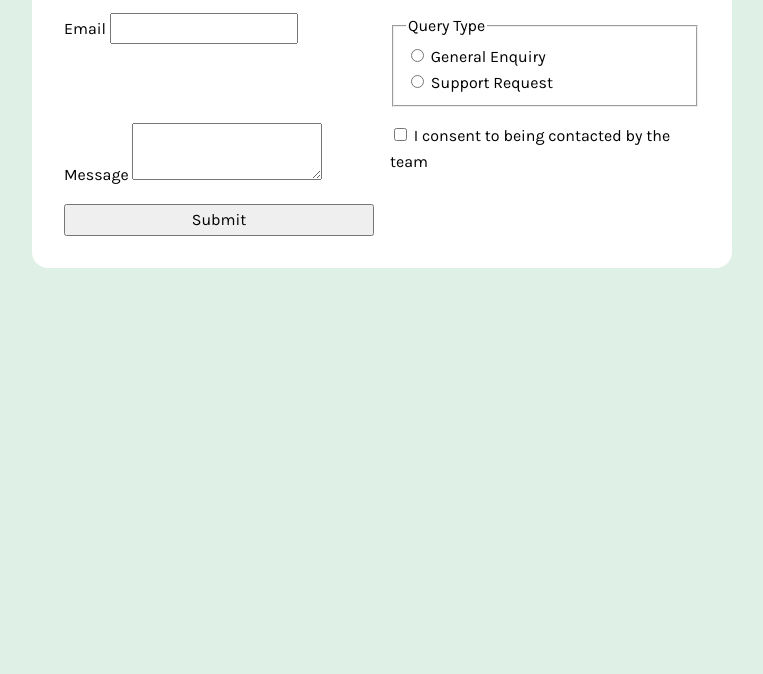
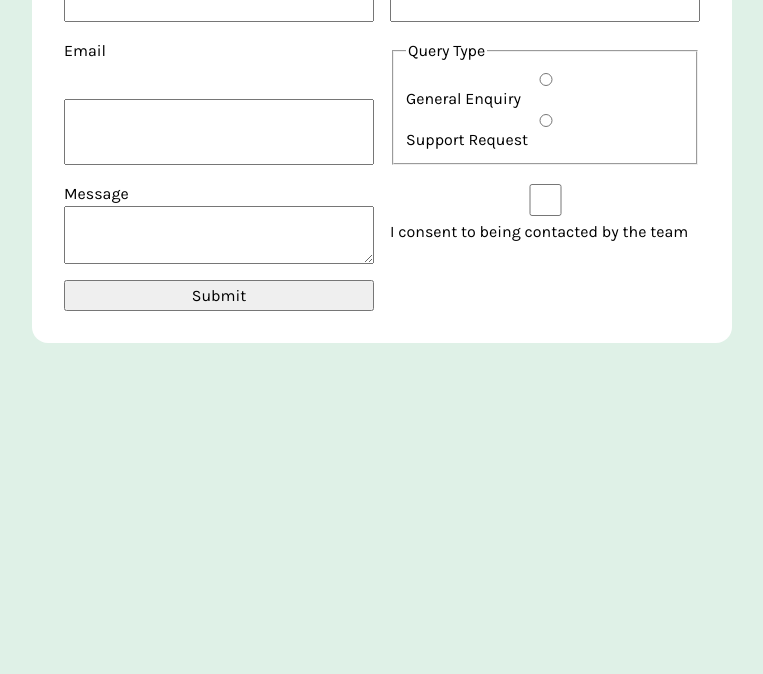
Before and after one commit to Annie-Huang/fem-contact-form, a website: page index.html in a window 1280 px wide. Shown: the part 126-800 px from the top of the page, without its empty margins (258-1021 px from the left). Drawn offline with Linux system fonts and the light colour scheme.

Commit message:
Make the .form-group grid layout will default stretch the <input> element

```diff
--- a/style.css
+++ b/style.css
@@ -58,4 +58,9 @@
     gap: 1rem;
     grid-template-columns: repeat(2, 1fr);
   }
+
+  /* Make the .form-group grid layout will default stretch the <input> element */
+  .form-group {
+    display: grid;
+  }
 }
```
